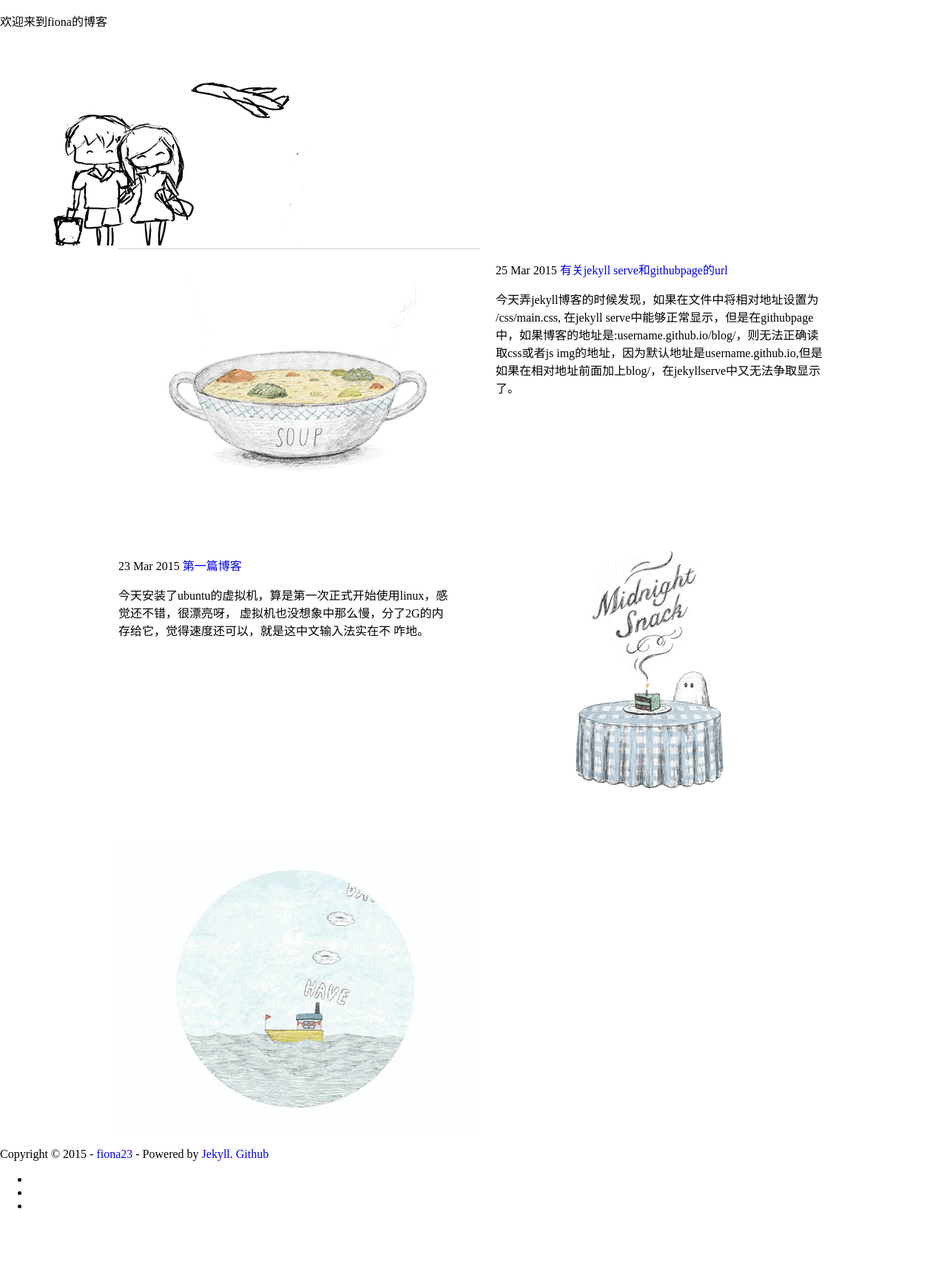
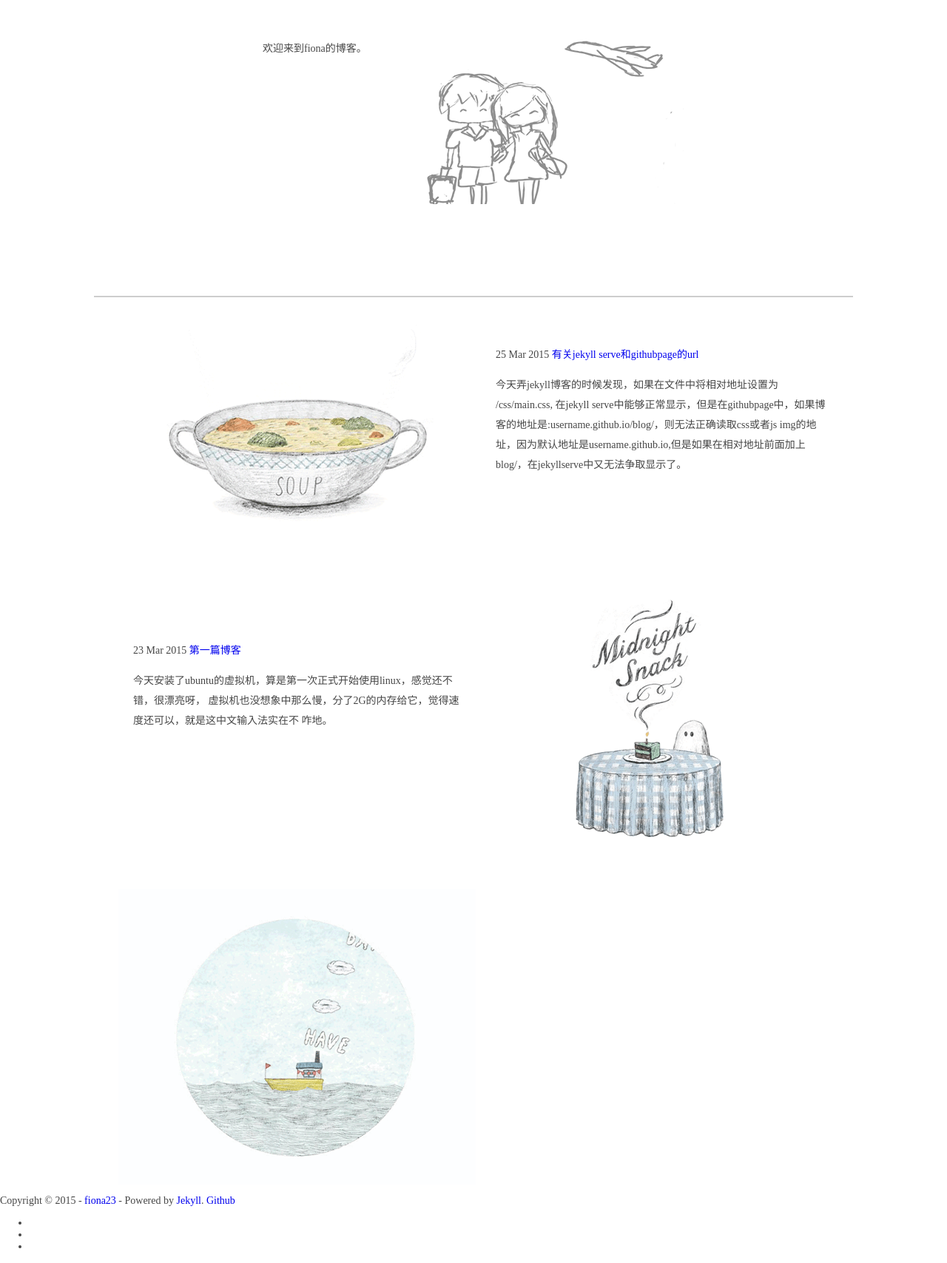
Before and after one commit to miafan23/blog, a Jekyll site: the page built from index.html, in a window 1280 px wide. Shown: the whole page at 74% size. Built offline with Jekyll 4.4.1, drawn with Linux system fonts in a browser that asks for light colours; Markdown is read by kramdown in place of the engine named in the settings; the list of posts is cut into pages by our own code; before the commit the page ends 1656 px from its top, so only the background shows below that.

Commit message:
base style

```diff
--- a/index.html
+++ b/index.html
@@ -2,11 +2,15 @@
 layout: default
 title: Home
 ---
-<div id="head">
-<p>欢迎来到fiona的博客</p>
+<div id="index-head">
+<div id="describe">
+<p>
+欢迎来到fiona的博客。
+</p>
+</div>
 <img src="{{ site.baseurl }}/public/img/head.png" alt="" />
 </div>
-
+<hr>
 <div id="index-content" class="container">
 	<img class="index-img" src="{{ site.baseurl }}/public/img/body1.png" />
 	<img class="index-img" src="{{ site.baseurl }}/public/img/body2.png" />
--- a/public/css/main.css
+++ b/public/css/main.css
@@ -2,6 +2,10 @@
 body{
 	padding:0;
 	margin:0;
+	font-size:14px;
+	font-family:华文细黑,'AvenirNextLTW01-Regular',微软雅黑;
+	font-weight:lighter;
+	color:#464646;
 }
 
 .container{
@@ -13,7 +17,30 @@ a:link, a:visited, a:hover{
 	text-decoration:none;
 }
 
+hr{
+	width:80%;
+	border:1px solid #cdcdcd;
+	margin:0 auto;
+
+
+}
 /*index*/
+#index-head{
+	position:relative;
+	height:400px;
+
+}
+
+	#index-head img{
+		position:absolute;
+	}
+
+	#index-head #describe{
+		position:absolute;
+		width:150px;
+	 	padding-top:40px;
+	}
+
 #index-content{
 	position:relative;
 }
@@ -25,10 +52,14 @@ a:link, a:visited, a:hover{
 
 .blog-block{
 	width:450px;
+	padding:50px 0 0 20px;
 	position:absolute;
 	z-index:1;
 }
 
+	.blog-block p{
+		line-height:27px;
+	}
 #index-content{
 	height:1200px;
 
--- a/public/js/blog.js
+++ b/public/js/blog.js
@@ -1,9 +1,9 @@
 Layout('.index-img', 0);
 Layout('.blog-block',1);
+headImg();
 
 function Layout(event, num){
     $event = $(event);
-	console.log($event)
     for (var i=0; i<$event.length; i++){
 	var con;
 	if(num == 0){con = (i%2==0)}else{con = (i%2!=0)}
@@ -20,3 +20,15 @@ function Layout(event, num){
         }
     }
 }
+
+function headImg(){
+	var $img = $('#index-head').find('img');
+	var $p = $('#describe');
+	var imgWidth = $img.width();
+	var pWidth = $p.width();
+	var  bodyWidth = $('body').width();
+	var imgLeft = parseInt((bodyWidth - imgWidth-pWidth)/2+pWidth);
+	$img.css("left",imgLeft+'px');
+	$p.css("left",parseInt((bodyWidth - imgWidth-pWidth)/2)+'px')
+
+}
```
Also changed, not shown: public/img/body1.png, public/img/head.png, 7 other files.
